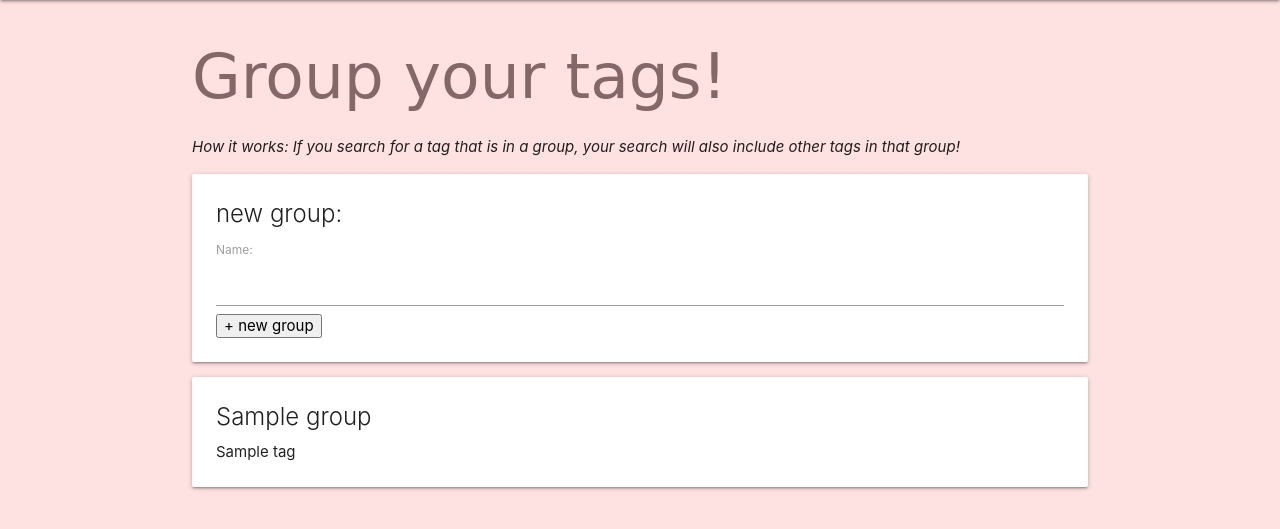
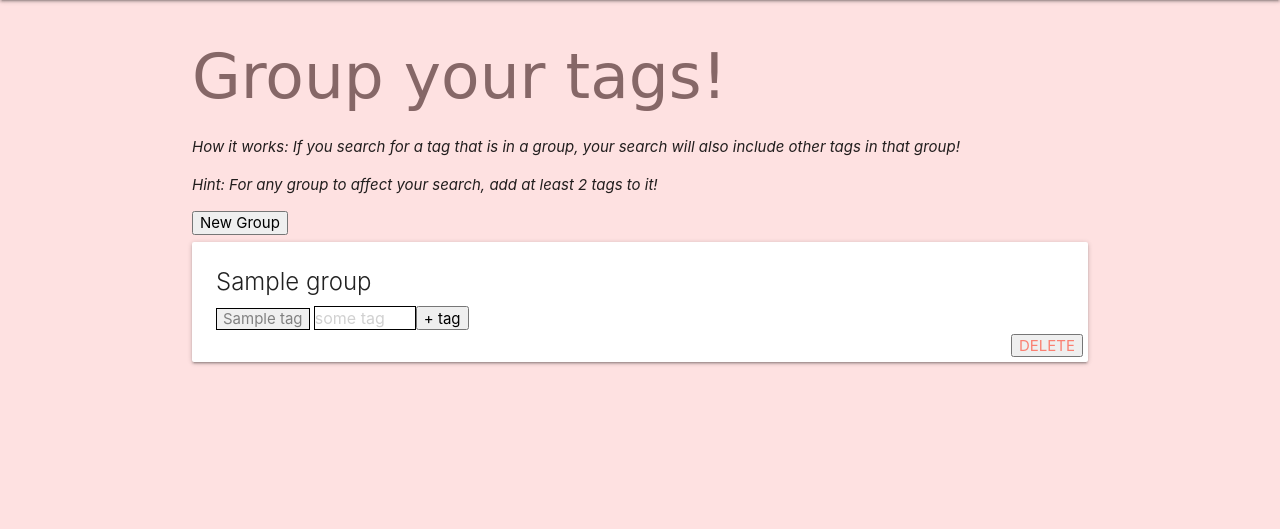
Before and after one commit to richardkentng/snippetcollector, a Django app: page /groups/ in a window 1280 px wide. Shown: the part 64-593 px from the top of the page. Run offline with Django 3.2, Linux system fonts and the light colour scheme; tables that the repository leaves empty hold one stand-in row (values such as "Sample post"); some web fonts are replaced.

Commit message:
adds CRUD functionality to groups.  Adds color feedback for search results.  Fixes indexOf search bug.

```diff
--- a/main_app/templates/groups.html
+++ b/main_app/templates/groups.html
@@ -3,29 +3,70 @@
 {% block content %}
 <h1 class="h1">Group your tags!</h1>
 <p><i>How it works:  If you search for a tag that is in a group, your search will also include other tags in that group!</i></p>
+<p><i>Hint:  For any group to affect your search, add at least 2 tags to it!</i></p>
 
-    <div class="card">
+    <button class="btn-new-group">New Group</button>
+
+    {% comment %} NEW GROUP {% endcomment %}
+    <div class="card form-new-group" style="display: none;">
         <div class="card-content">
-        <p class="card-title">new group:</p>
             <form method="POST" action="{% url 'new_group' %}">
                 {% csrf_token %}
                 {{group_form.as_p}}
-                <input type="submit" value="+ new group">
+                <input type="submit" value="+ group">
+                <label>(The group name can be anything, it does not really matter. :)</label>
             </form>
         </div>
     </div>
 
+{% comment %} RENDER EVERY GROUP {% endcomment %}
 {% for group in groups %}
     <div class="card">
         <div class="card-content">
 
             <p class="card-title">{{group.name}}</p>
+            {% comment %} RENDER EVERY TAG IN THIS GROUP {% endcomment %}
             {% for tag in group.tag_set.all %}
-                <p>{{tag.name}}</p>
+                <form method="POST" action="{% url 'unassoc_tag_from_group' tag.id %}" class="inline-flex">
+                    {% csrf_token %}
+                    <input type="submit" value="{{tag.name}}" class="tag">
+                </form>
             {% endfor %}
+
+            {% comment %} FIND-OR-CREATE TAG, ASSOCIATE IT {% endcomment %}
+            <form method="POST" action="{% url 'assoc_tag_to_group' group.id %}" class="inline-flex">
+                {% csrf_token %}
+                <input type="text" name="tag" class="tag-input" style="text-transform: lowercase;" placeholder="some tag" required>
+                <input type="submit" value="+ tag" class="add-tag">
+            </form>
+
+            {% comment %} DELETE GROUP {% endcomment %}
+            <form method="POST" action="{% url 'delete_group' group.id %}">
+                {% csrf_token %}
+                <input type="submit" value="DELETE" style="position: absolute; bottom: 5px; right: 5px; color: salmon;">
+            </form>
 
         </div>
     </div>
 {% endfor %}
 
+
+<script>
+    const btnNewGroup = document.querySelector('.btn-new-group')
+    const formNewGroup = document.querySelector('.form-new-group')
+    //btnNewGroup.addEventListener('click', () => {
+
+    //})
+    btnNewGroup.addEventListener('click', () => {
+        if (formNewGroup.style.display === 'none') {
+            formNewGroup.style.display = 'block'
+            btnNewGroup.textContent = '^collapse'
+            const inputEl = formNewGroup.querySelector('#id_name')
+            inputEl.focus()
+        } else {
+            formNewGroup.style.display = 'none'
+            btnNewGroup.textContent = 'New Snippet'
+        }
+    })
+</script>
 {% endblock content %}
--- a/main_app/urls.py
+++ b/main_app/urls.py
@@ -5,8 +5,12 @@ urlpatterns = [
     path('snippets/', views.snippets, name="snippets"),
     path('snippets/new', views.new_snippet, name="new_snippet"),
     path('snippets/<int:snippet_id>/delete', views.delete_snippet, name="delete_snippet"),
+    path('snippets/<int:snippet_id>/edit', views.edit_snippet, name="edit_snippet"),
     path('snippets/<int:snippet_id>/unassoc_tag/<int:tag_id>/', views.unassoc_tag, name="unassoc_tag"),
     path('snippets/<int:snippet_id>/findOrCreate_assoc_tag/', views.findOrCreate_assoc_tag, name="findOrCreate_assoc_tag"),
     path('groups/', views.groups, name="groups"),
     path('groups/new', views.new_group, name="new_group"),
+    path('groups/<int:group_id>/delete/', views.delete_group, name="delete_group"),
+    path('groups/<int:group_id>/assoc_tag_to_group/', views.assoc_tag_to_group, name="assoc_tag_to_group"),
+    path('groups/<int:tag_id>/unassoc_tag_from_group/', views.unassoc_tag_from_group, name="unassoc_tag_from_group"),
 ]
--- a/main_app/views.py
+++ b/main_app/views.py
@@ -17,6 +17,13 @@ def new_snippet(request):
     # populate snippet form with post data
     snippet_form = SnippetForm(request.POST)
     snippet_form.save()
+    return redirect('snippets')
+
+def edit_snippet(request, snippet_id):
+    # query snippet by id
+    snippet = Snippet.objects.get(id=snippet_id)
+    snippet.body = request.POST["body"]
+    snippet.save()
     return redirect('snippets')
 
 def delete_snippet(request, snippet_id):
@@ -58,3 +65,22 @@ def new_group(request):
     group_form = GroupForm(request.POST)
     group_form.save()
     return redirect('groups')
+
+def delete_group(request, group_id):
+    # query specific group to delete
+    group = Group.objects.get(id=group_id)
+    group.delete()
+    return redirect('groups')
+
+def assoc_tag_to_group(request, group_id):
+    # create tag from request-post data
+    tag = Tag(name=request.POST['tag'], group_id=group_id)
+    tag.save()
+    return redirect('groups')
+
+def unassoc_tag_from_group(request, tag_id):
+    # query for specific tag, remove foreign key
+    tag = Tag.objects.get(id=tag_id)
+    tag.group_id = None
+    tag.save()
+    return redirect('groups')
```
Also changed, not shown: main_app/templates/snippets/index.html (+74 -10 lines).
